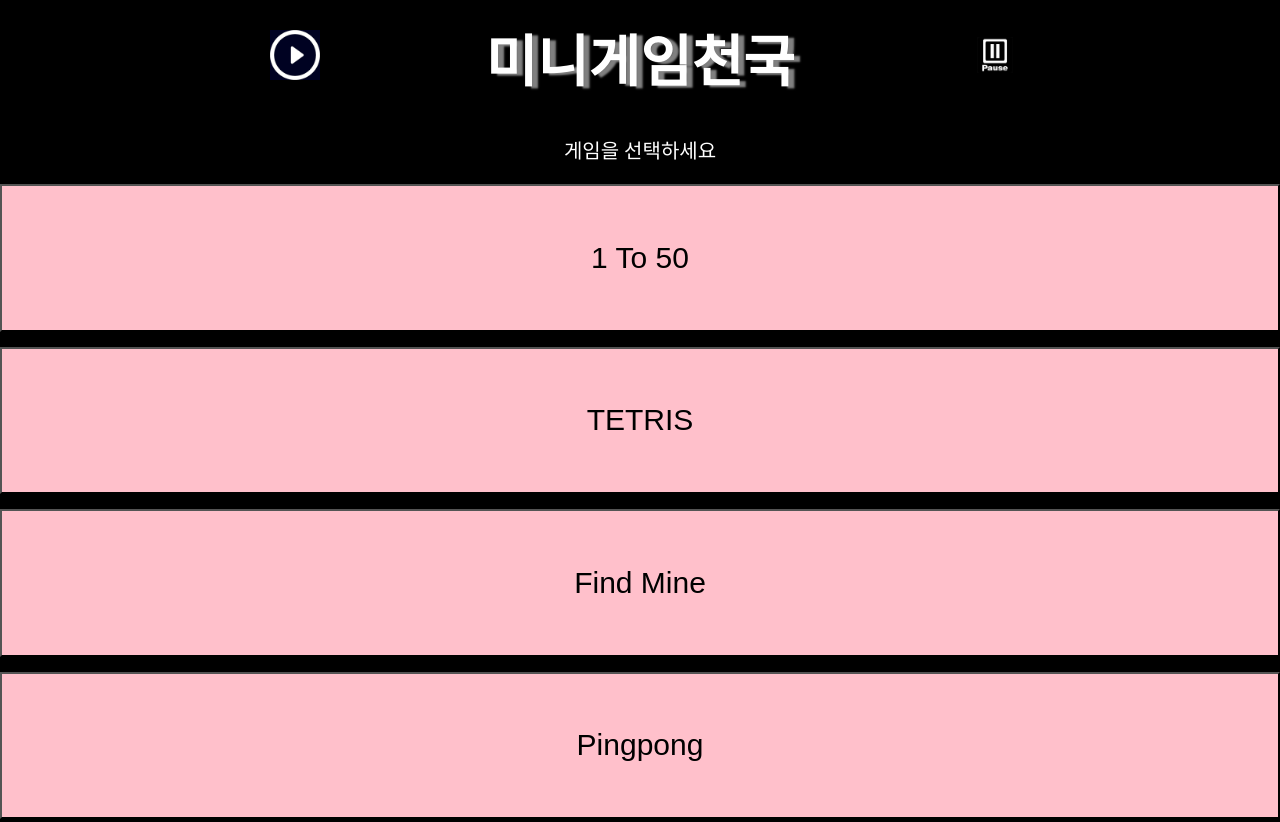
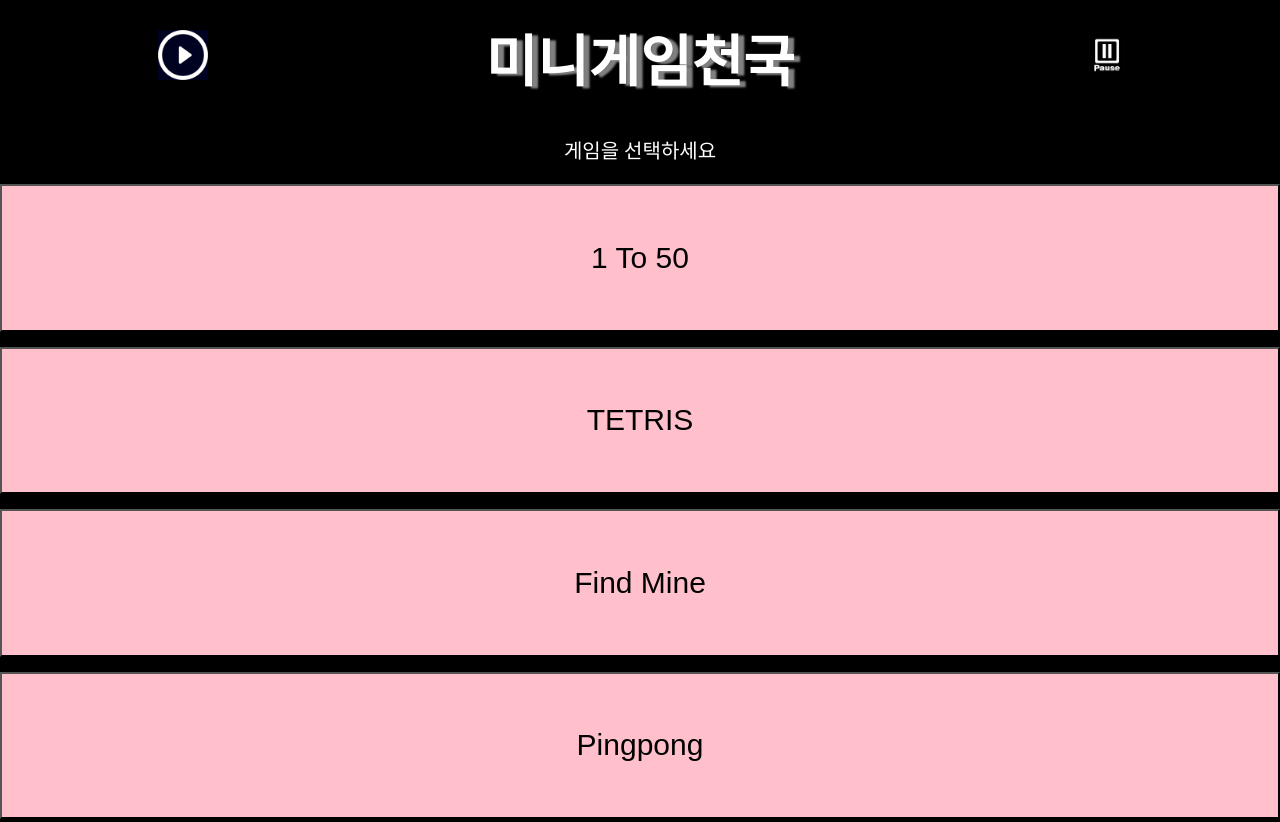
Before and after one commit to kyungjae-Y/JSProject_Yoon, a plain HTML site: page index.html in a window 1280 px wide. Shown: the top 822 px of the page. Drawn offline with Linux system fonts and the light colour scheme.

Commit message:
Update home.css

```diff
--- a/home.css
+++ b/home.css
@@ -11,8 +11,9 @@
 }
 
 .header {
-  width: 800px;
-  justify-content: space-between;
+  width: 100%;
+  display: flex;
+  justify-content: space-around;
 }
 
 span {
```
